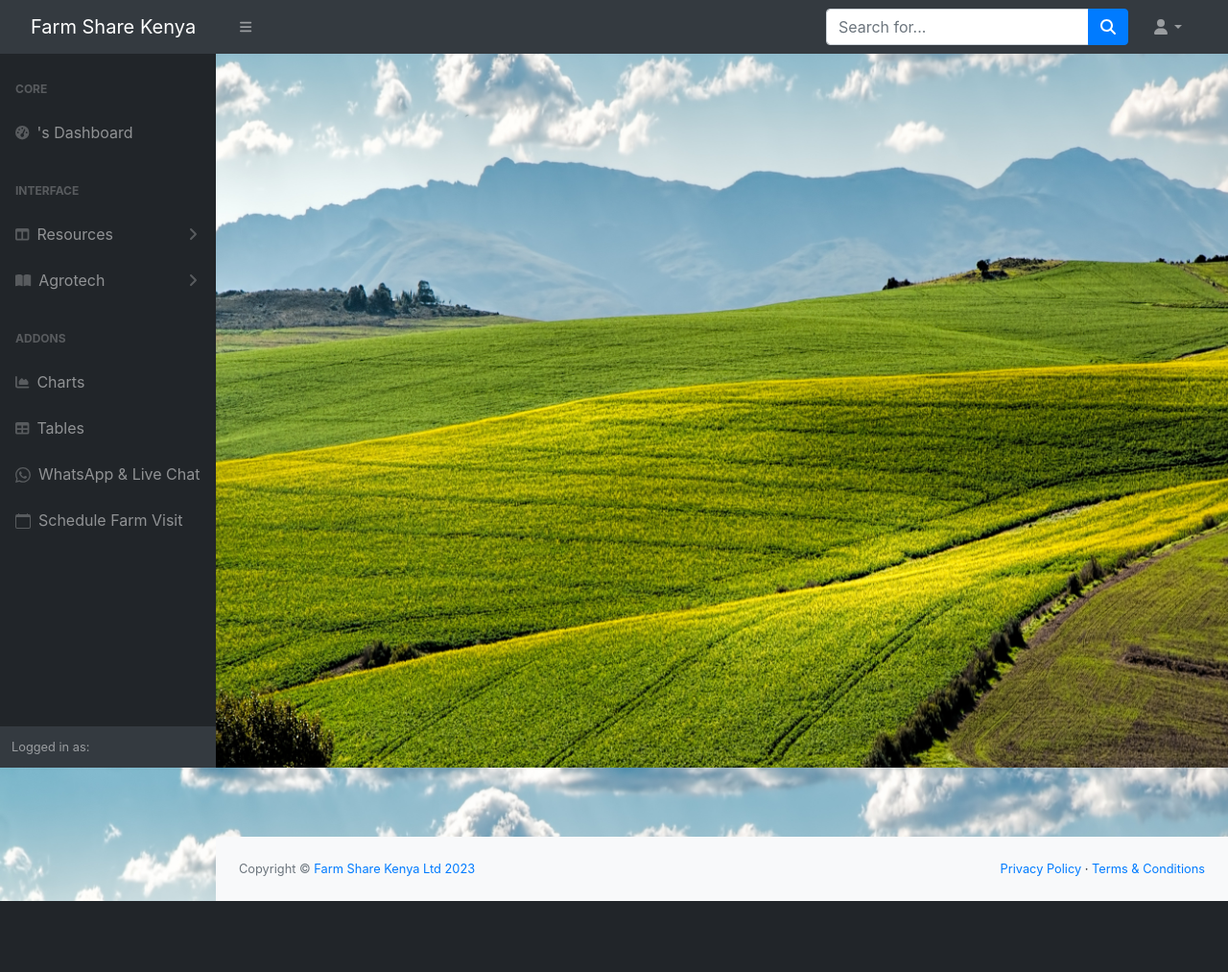
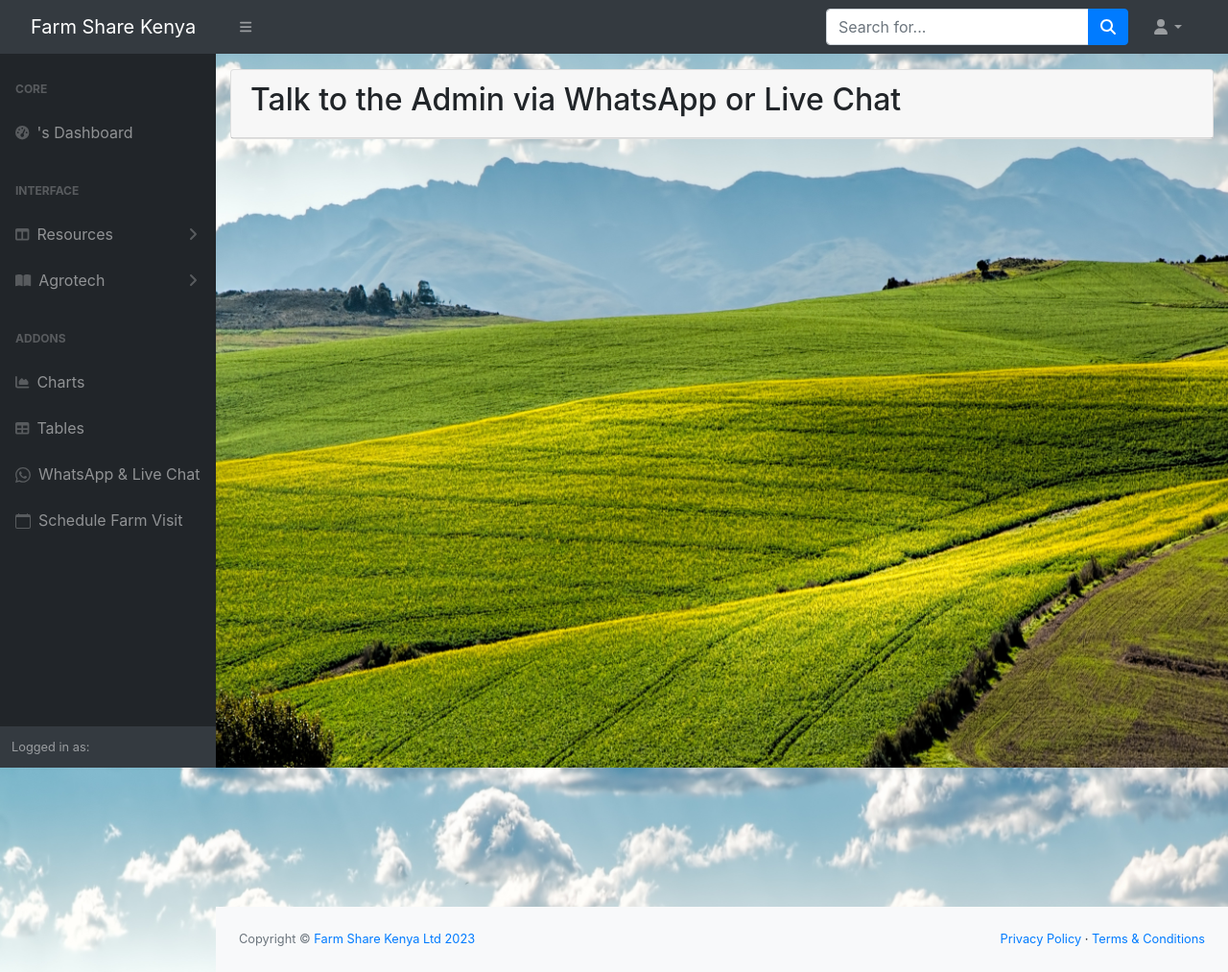
Before and after one commit to KabuyaSamuel/Farm-Flow, a Django app: page /whatsapp/ in a window 1280 px wide. Shown: the whole page at 96% size. Before the commit the page ends 939 px from the top, so only its background shows below. Run offline with Django 4.2, Linux system fonts and the light colour scheme; some libraries are stand-ins or nearby versions.

Commit message:
add header to chat a schedule

```diff
--- a/whatsapp/templates/chat.html
+++ b/whatsapp/templates/chat.html
@@ -2,7 +2,18 @@
 {% block title %}Customer WhatsApp Notification{% endblock %}
 
 {% block content %}
-<div class="container d-flex align-items-center justify-content-center mt-3" style="height: 100vh;">
+<div class="container">
+    <div class="row">
+        <div class="col-lg-12 mt-3">
+            <div class="card">
+                <div class="card-header">
+                    <h2>Talk to the Admin via WhatsApp or Live Chat</h2>
+                </div>
+            </div>
+        </div>
+    </div>
+</div>
+<div class="container d-flex align-items-center justify-content-center" style="height: 100vh;">
     <section>
         <script src="https://static.elfsight.com/platform/platform.js" data-use-service-core defer></script>
         <div class="elfsight-app-a6f9086c-7c1f-4cd6-b713-ac72ec95a245"></div>
```
Also changed, not shown: whatsapp/templates/schedule.html (+11 -0 lines). Lines whose indentation alone changed are shown as unchanged.
